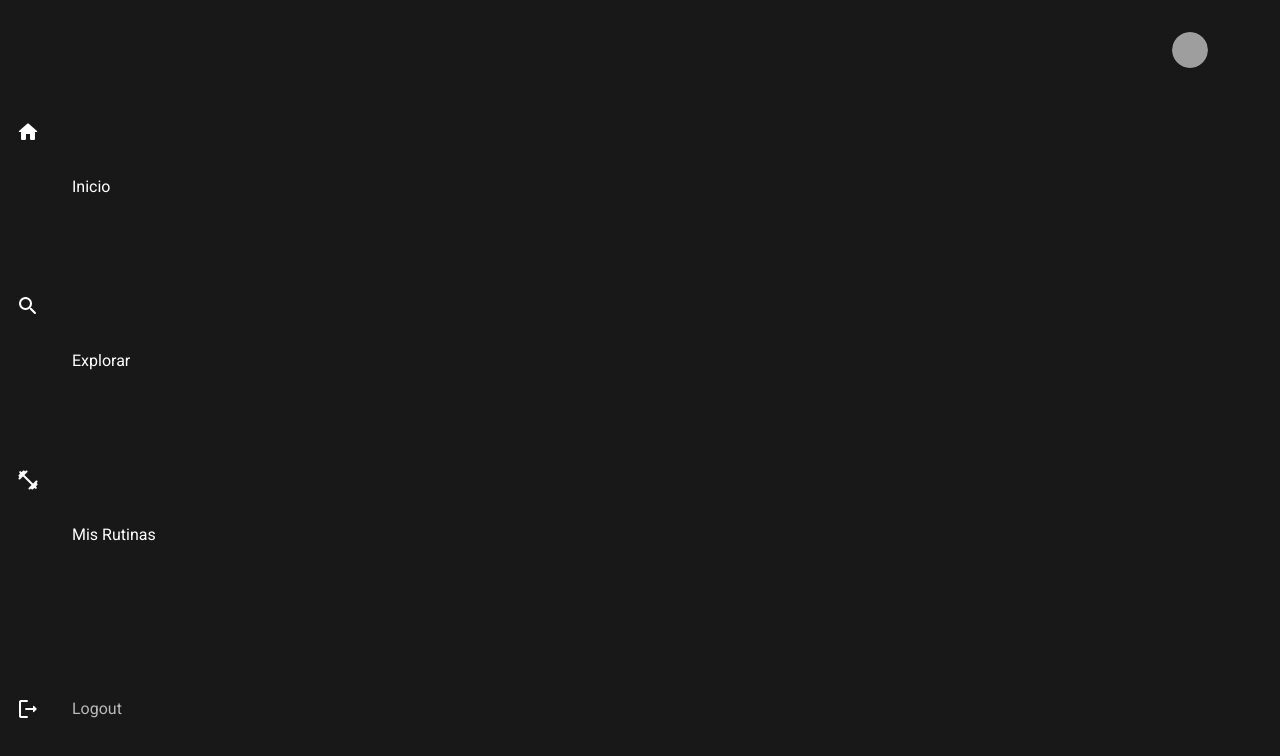
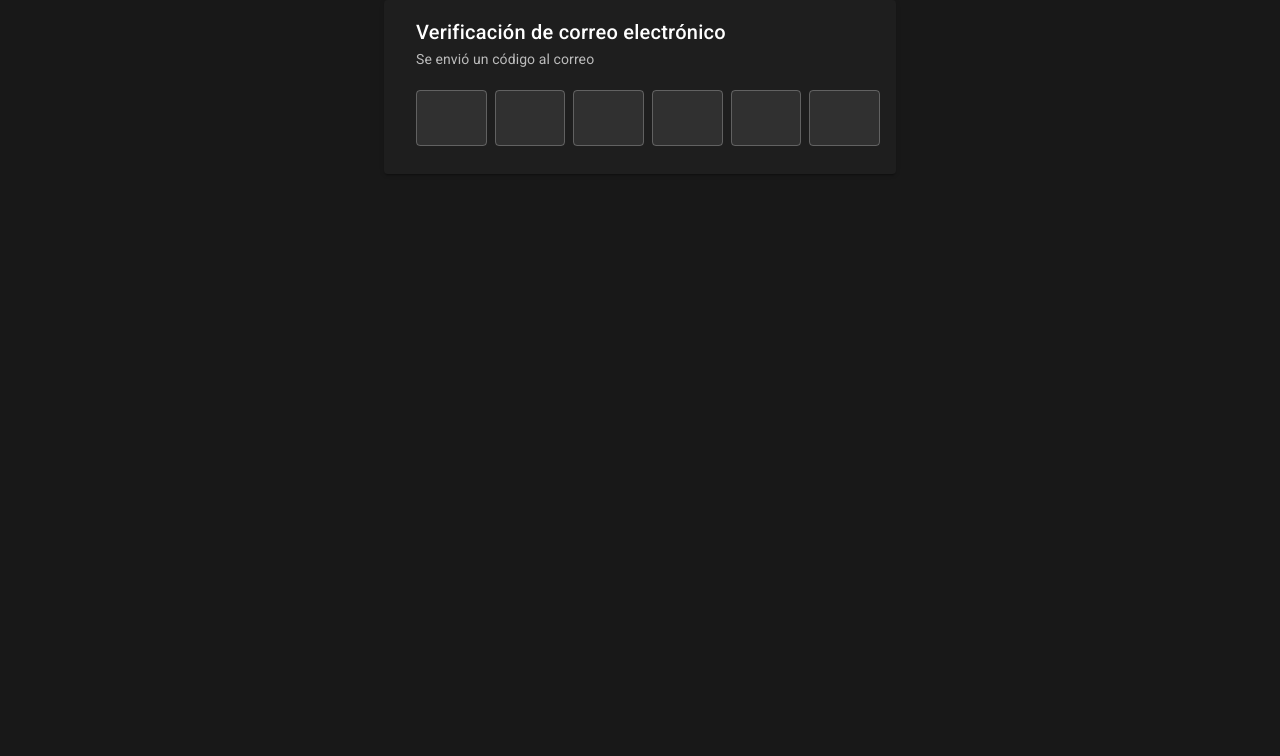
Before and after one commit to elianparedes/moovim, a Vue app: page /verify in a window 1280 px wide. Shown: the top 756 px of the page. Built offline with nearby package versions, Linux system fonts and the light colour scheme; grey boxes are pictures that could not be loaded.

Commit message:
new: VerificationView

```diff
--- a/src/App.vue
+++ b/src/App.vue
@@ -1,6 +1,8 @@
 <template>
   <v-app style="background: #181818">
-    <v-navigation-drawer v-if="this.$router.currentRoute.name !== 'register'"
+    <div v-if="this.$router.currentRoute.name !== 'register'
+    && this.$router.currentRoute.name !== 'verify'">
+    <v-navigation-drawer
      app color="transparent" floating clipped>
       <v-list nav height="100%">
         <v-list-item-group class="d-flex flex-column" style="height: 100%">
@@ -34,7 +36,7 @@
         </v-list-item-group>
       </v-list>
     </v-navigation-drawer>
-    <v-app-bar v-if="this.$router.currentRoute.name !== 'register'"
+    <v-app-bar
       app
       prominent
       color="transparent"
@@ -52,6 +54,7 @@
         /></v-avatar>
       </router-link>
     </v-app-bar>
+    </div>
     <v-main>
       <router-view class="pl-4"></router-view>
     </v-main>
--- a/src/api/user.js
+++ b/src/api/user.js
@@ -20,7 +20,7 @@ class UserApi {
     }
 
     static async logout(controller) {
-        await Api.post(UserApi.getUrl('logout'), true, controller);
+        return await Api.post(UserApi.getUrl('logout'), true, controller);
     }
 
     static async get(controller) {
--- a/src/router/index.js
+++ b/src/router/index.js
@@ -37,8 +37,14 @@ const routes = [
   {
     path: "/register",
     name :"register",
-    component: () => import("../views/RegisterView.vue")
+    component: () => import("../views/RegisterView.vue"),
+  },
+  {
+    path: '/verify',
+    name: 'verify',
+    component: () => import("../views/VerificationView.vue")
   }
+
 ];
 
 const router = new VueRouter({
--- a/src/stores/securityStore.js
+++ b/src/stores/securityStore.js
@@ -45,7 +45,7 @@ export const useSecurityStore = defineStore("security", {
             await UserApi.signUp(credentials);
         },
         async verify(credentials){
-            await UserApi.verify(credentials);
+            return await UserApi.verify(credentials);
         },
         async logout() {
             await UserApi.logout();
--- a/src/views/RegisterView.vue
+++ b/src/views/RegisterView.vue
@@ -86,14 +86,15 @@ export default {
         },
         async signUp() {
             try {
+                this.clearResult()
                 const signCredentials = new SignCredentials(this.username, this.password, this.email)
                 await this.$signUp(signCredentials)
-                this.clearResult()
-                this.clearData()
                 this.setResult(signCredentials)
             } catch (e) {
                 this.setResult(e)
             }
+            localStorage.setItem('email', this.email);
+            this.$router.push({name: 'verify'})
         }
     }
 };
--- /dev/null
+++ b/src/views/VerificationView.vue
@@ -0,0 +1,129 @@
+<template>
+    <v-card
+    class="form" :loading="loading">
+    <template slot="progress">
+        <v-progress-linear
+            color="accent"
+            indeterminate
+        ></v-progress-linear>
+        </template>
+        <v-card-title>
+            Verificación de correo electrónico
+        </v-card-title>
+        <v-card-subtitle>
+            Se envió un código al correo {{this.email}}
+        </v-card-subtitle>
+        <v-card-text>
+            <v-otp-input
+            v-model="otp"
+            :length="length"
+            :disabled="loading"
+            @finish="onFinish">
+            </v-otp-input>
+        </v-card-text>
+        <v-snackbar
+        v-model="snackbar"
+        :color="snackbarColor">
+            {{snackbarText}}
+        </v-snackbar>
+    </v-card>
+</template>
+
+
+<script>
+import { mapActions } from "pinia";
+import { Credentials, VerifyCredentials } from "../api/user";
+import { useSecurityStore } from "../stores/securityStore.js";
+
+export default{
+  data: ()=>({
+    loading: false,
+    email: localStorage.getItem('email'),
+    otp: '',
+    result: {},
+    controller: null,
+    length: 6,
+    snackbar: false,
+    snackbarText: '',
+    snackbarColor: 'error'
+  }),
+  computed: {
+    valid(){
+        return this.otp.length === this.length;
+    }
+  },
+  methods: {
+    ...mapActions(useSecurityStore, {
+      $verify: 'verify',
+      $login: 'login',
+    }),
+    setResult(result){
+      this.result = result;
+    },
+    clearResult() {
+      this.result = null
+    },
+    clearData() {
+        this.otp=null;
+        this.controller=null;
+    },
+    async login() {
+      try {
+        const credentials = new Credentials(this.username, this.password)
+        await this.$login(credentials, true)
+        this.clearResult()
+        this.clearData()
+      } catch (e) {
+        this.setResult(e)
+      }
+    },
+    async verify(){
+      try {
+        const verifyCredentials= new VerifyCredentials(this.email, this.otp)
+        const body = await this.$verify(verifyCredentials)
+        this.setResult(body);
+      } catch(e) {
+        this.setResult(e)
+      }
+    },
+    async getCurrentUser() {
+      await this.$getCurrentUser()
+      this.setResult(this.$user)
+    },
+    async onFinish(){
+        this.loading=true;
+        const apiTimer = setTimeout(()=>{
+            this.loading=false;
+            this.snackbarText="Sin conexión",
+            this.snackbar=true
+        }, 3* 1000)
+        await this.verify();
+        clearTimeout(apiTimer);
+        this.handleResult();
+        console.log(JSON.stringify(this.result));
+        this.loading=false;
+        this.clearResult();
+        this.clearData();
+    },
+    handleResult(){
+        switch (this.result.code){
+            case 8:
+                this.snackbarText="Código incorrecto"
+                break;
+            default:
+                this.snackbarText="Verificación completa";
+                this.snackbarColor='success'
+                break;
+        }
+        this.snackbar=true;
+    }
+  }
+};
+</script>
+
+<style>
+    .form{
+        width: 40%;
+        margin: auto;
+    }
+</style>
```
